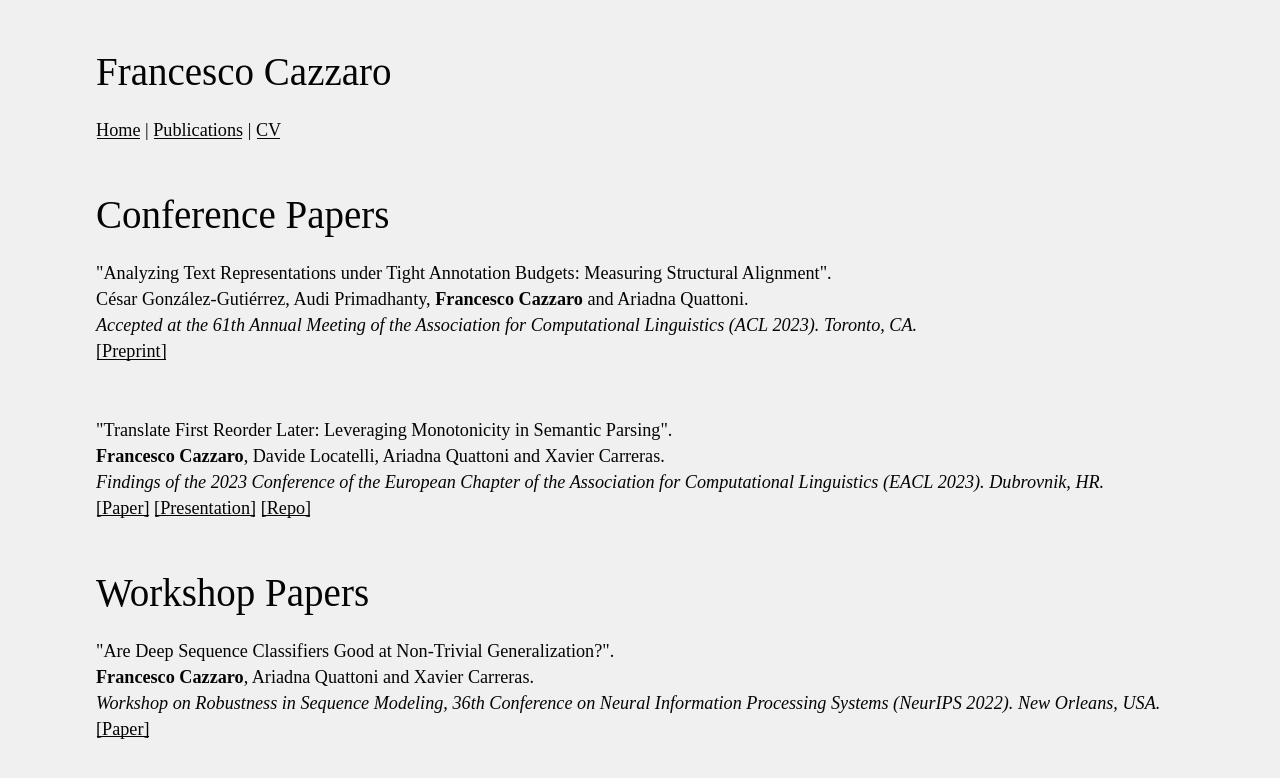
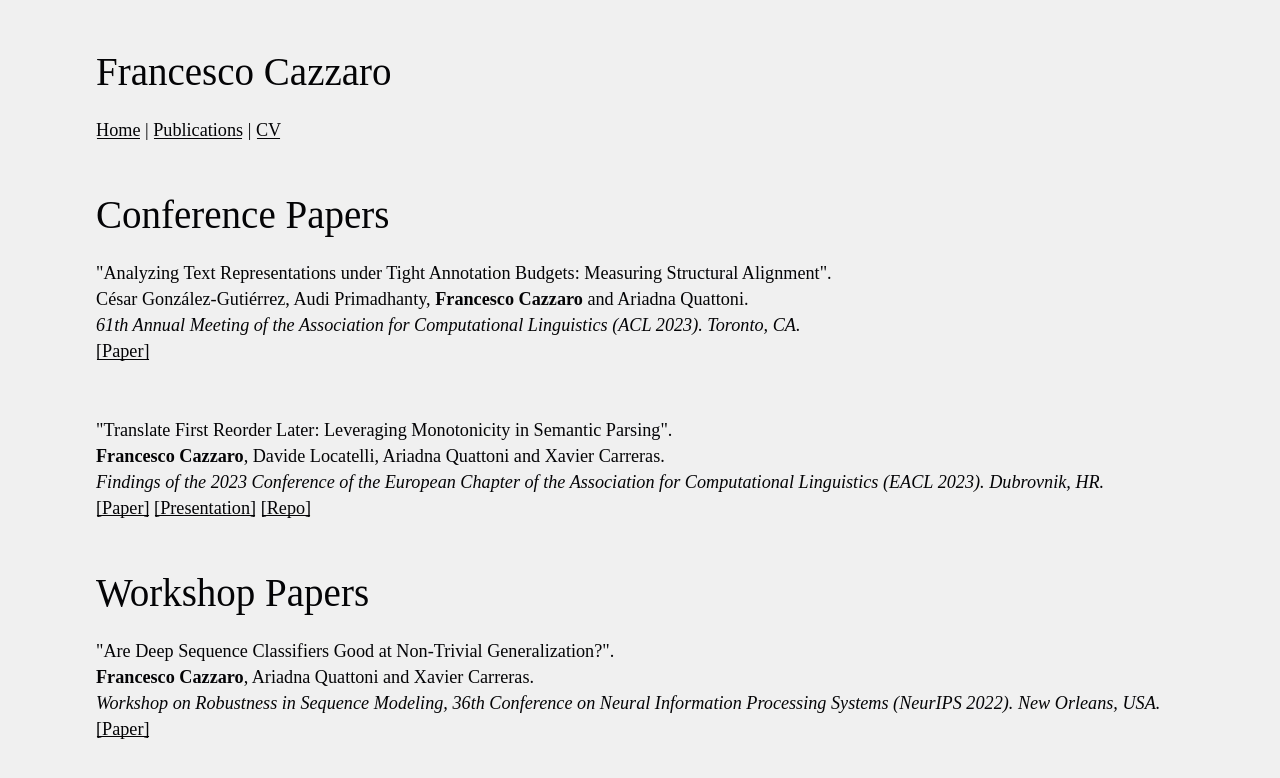
Before and after one commit to francescoczz/francescoczz.github.io, a plain HTML site: page publications.html in a window 1280 px wide. Shown: the top 778 px of the page. Drawn offline with Linux system fonts and the light colour scheme.

Commit message:
Updated publications

```diff
--- a/publications.html
+++ b/publications.html
@@ -22,8 +22,8 @@
             <p>
                 "Analyzing Text Representations under Tight Annotation Budgets: Measuring Structural Alignment". <br>
                 César González-Gutiérrez, Audi Primadhanty, <b>Francesco Cazzaro</b> and Ariadna Quattoni.<br>
-                <i>Accepted at the 61th Annual Meeting of the Association for Computational Linguistics (ACL 2023). Toronto, CA.</i> <br>
-                <a href="https://arxiv.org/abs/2305.19747" target="_blank">[Preprint]</a>
+                <i>61th Annual Meeting of the Association for Computational Linguistics (ACL 2023). Toronto, CA.</i> <br>
+                <a href="https://aclanthology.org/2023.acl-short.7" target="_blank">[Paper]</a>
             </p>
             <br>
             <p>
```
